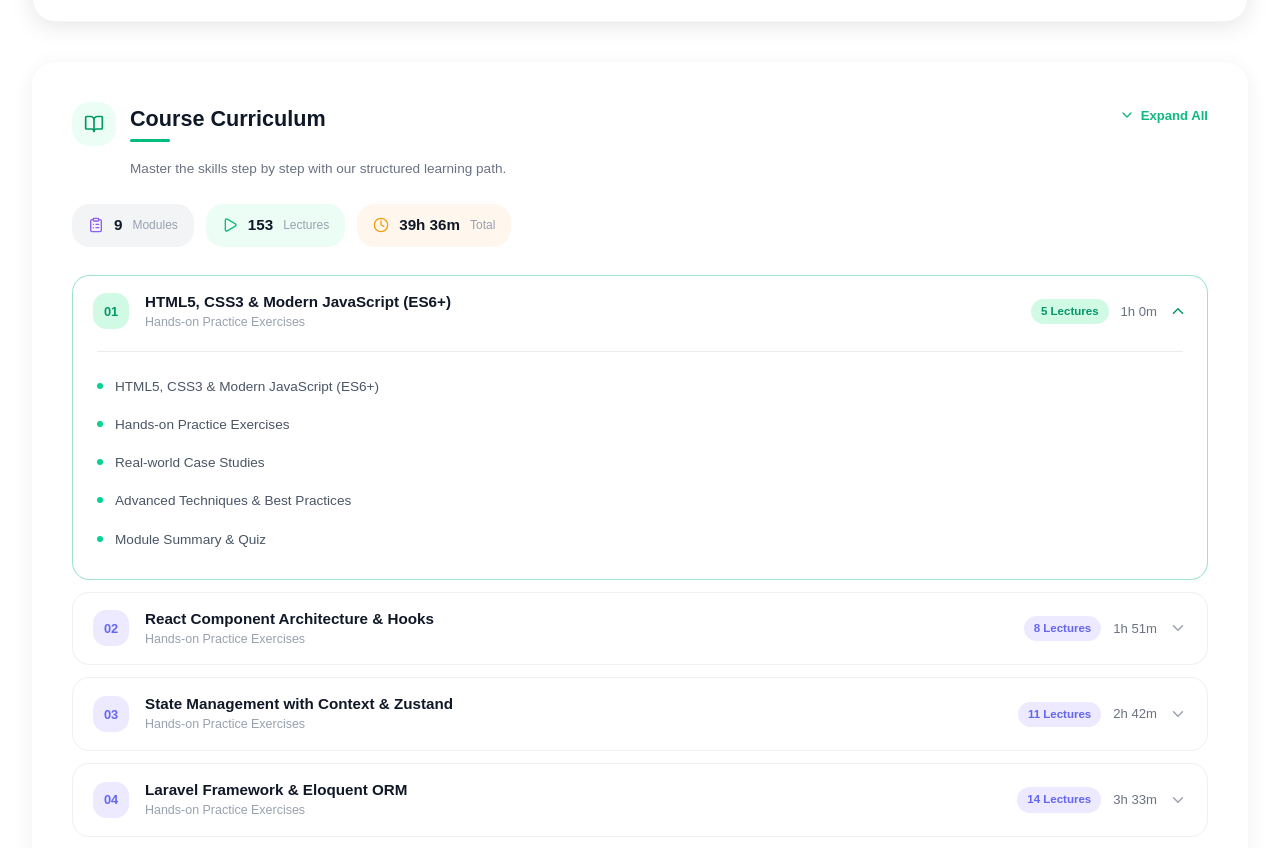
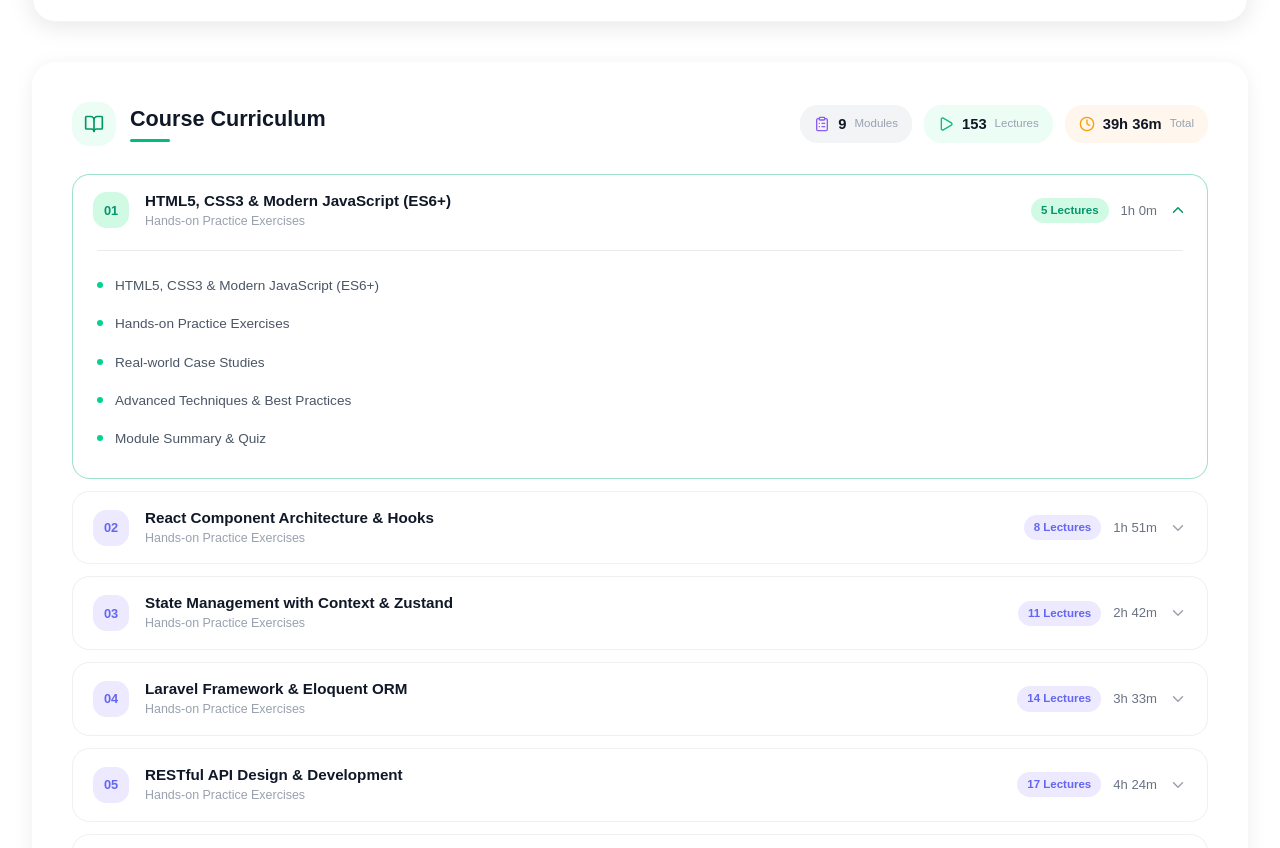
Before and after one commit to singhyogeshwar5608/larawans-new, a Next.js app: page /courses/full-stack-web-development in a window 1280 px wide. Shown: the part 1516-2364 px from the top of the page. Built offline with nearby package versions, Linux system fonts and the light colour scheme.

Commit message:
f4d3e76a-35f9-47ce-97e8-137dc72f2c0a

```diff
--- a/src/app/courses/[slug]/CourseDetailClient.tsx
+++ b/src/app/courses/[slug]/CourseDetailClient.tsx
@@ -540,10 +540,9 @@ export default function CourseDetailClient({ course }: { course: CourseItem }) {
             {/* ===== COURSE CURRICULUM (OVERVIEW) ===== */}
             <section>
               <div className="bg-white rounded-2xl shadow-[0_4px_20px_rgba(0,0,0,0.07)] p-8 sm:p-10">
-                {/* Header */}
-                <div className="flex flex-col sm:flex-row sm:items-start sm:justify-between gap-4 mb-6">
-                  <div>
-                    <div className="flex items-center gap-3.5 mb-2">
+                {/* Header — heading left, stats right */}
+                <div className="flex flex-col sm:flex-row sm:items-center sm:justify-between gap-4 mb-7">
+                  <div className="flex items-center gap-3.5">
                     <div className="w-11 h-11 rounded-xl bg-emerald-50 flex items-center justify-center shrink-0">
                       <BookOpen className="w-5 h-5 text-emerald-600" />
                     </div>
@@ -552,40 +551,19 @@ export default function CourseDetailClient({ course }: { course: CourseItem }) {
                       <div className="w-10 h-[3px] rounded-full bg-emerald-500 mt-1.5" />
                     </div>
                   </div>
-                    <p className="text-[0.85rem] text-gray-500 leading-relaxed mt-3 ml-[58px]">Master the skills step by step with our structured learning path.</p>
-                  </div>
-                  <button
-                    onClick={() => {
-                      if (overviewExpandAll) {
-                        setExpandedOverviewMods({});
-                      } else {
-                        const all: Record<number, boolean> = {};
-                        curriculumWithLectures.forEach((_: any, i: number) => { all[i] = true; });
-                        setExpandedOverviewMods(all);
-                      }
-                      setOverviewExpandAll(!overviewExpandAll);
-                    }}
-                    className="flex items-center gap-1.5 text-[0.82rem] font-semibold shrink-0 mt-1 transition-colors"
-                    style={{ color: '#10B981' }}
-                  >
-                    <ChevronDown className={`w-4 h-4 transition-transform duration-200 ${overviewExpandAll ? 'rotate-180' : ''}`} />
-                    {overviewExpandAll ? 'Collapse All' : 'Expand All'}
-                  </button>
-                </div>
-
-                {/* Stats Row */}
-                <div className="flex flex-wrap gap-3 mb-7">
+                  <div className="flex items-center gap-3">
                     {[
                       { icon: <ClipboardList className="w-4 h-4" style={{ color: '#8B5CF6' }} />, v: curriculumWithLectures.length, l: 'Modules', bg: '#F3F4F6' },
                       { icon: <Play className="w-4 h-4" style={{ color: '#10B981' }} />, v: totalLectures, l: 'Lectures', bg: '#ECFDF5' },
                       { icon: <Clock className="w-4 h-4" style={{ color: '#F59E0B' }} />, v: totalDuration, l: 'Total', bg: '#FFF7ED' },
                     ].map((s: any) => (
-                    <div key={s.l} className="flex items-center gap-2.5 px-4 py-2.5 rounded-xl" style={{ background: s.bg }}>
+                      <div key={s.l} className="flex items-center gap-2 px-3.5 py-2 rounded-xl" style={{ background: s.bg }}>
                         {s.icon}
-                      <span className="text-[0.95rem] font-bold text-gray-900">{s.v}</span>
-                      <span className="text-[0.75rem] text-gray-400">{s.l}</span>
+                        <span className="text-[0.92rem] font-bold text-gray-900">{s.v}</span>
+                        <span className="text-[0.72rem] text-gray-400">{s.l}</span>
                       </div>
                     ))}
+                  </div>
                 </div>
 
                 {/* Accordion Modules */}
```
Also changed, not shown: upload/pasted_image_1786359814285.png (added), upload/pasted_image_1786359875435.png (added). Lines whose indentation alone changed are shown as unchanged.
